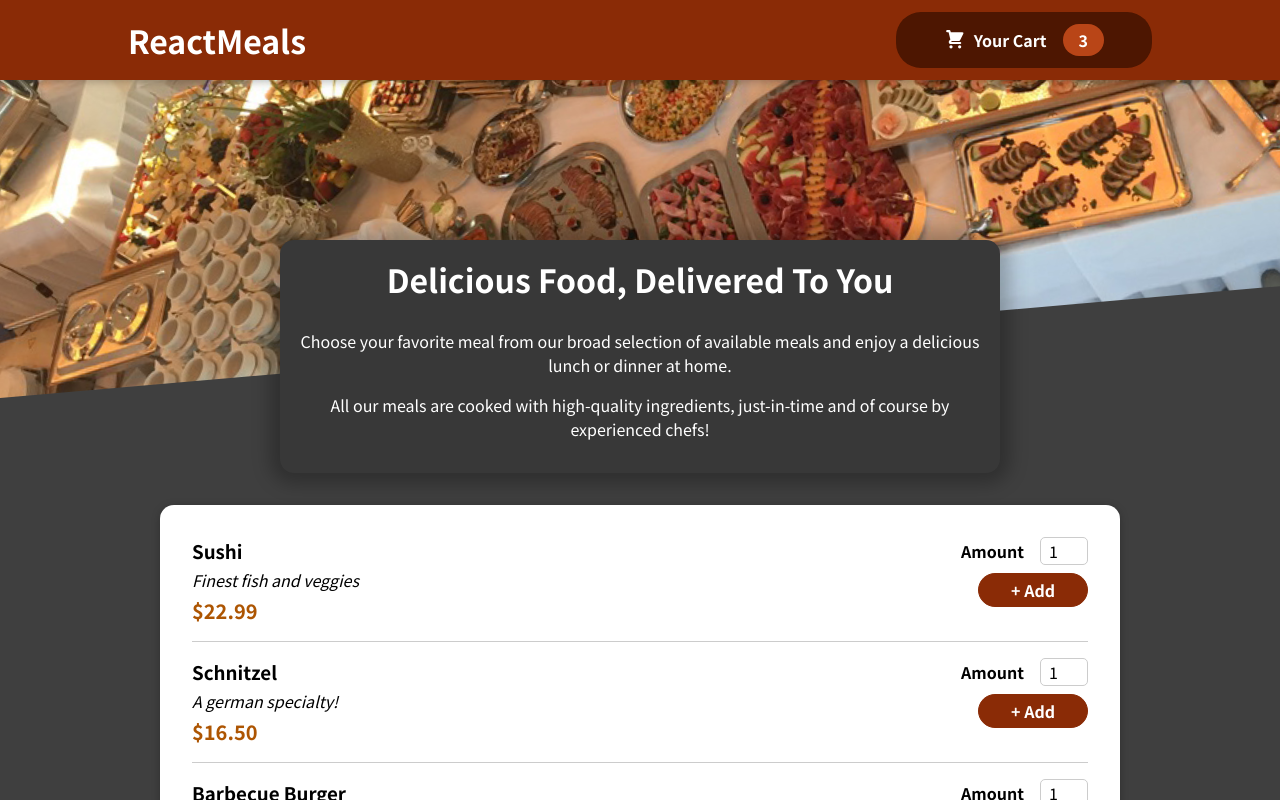
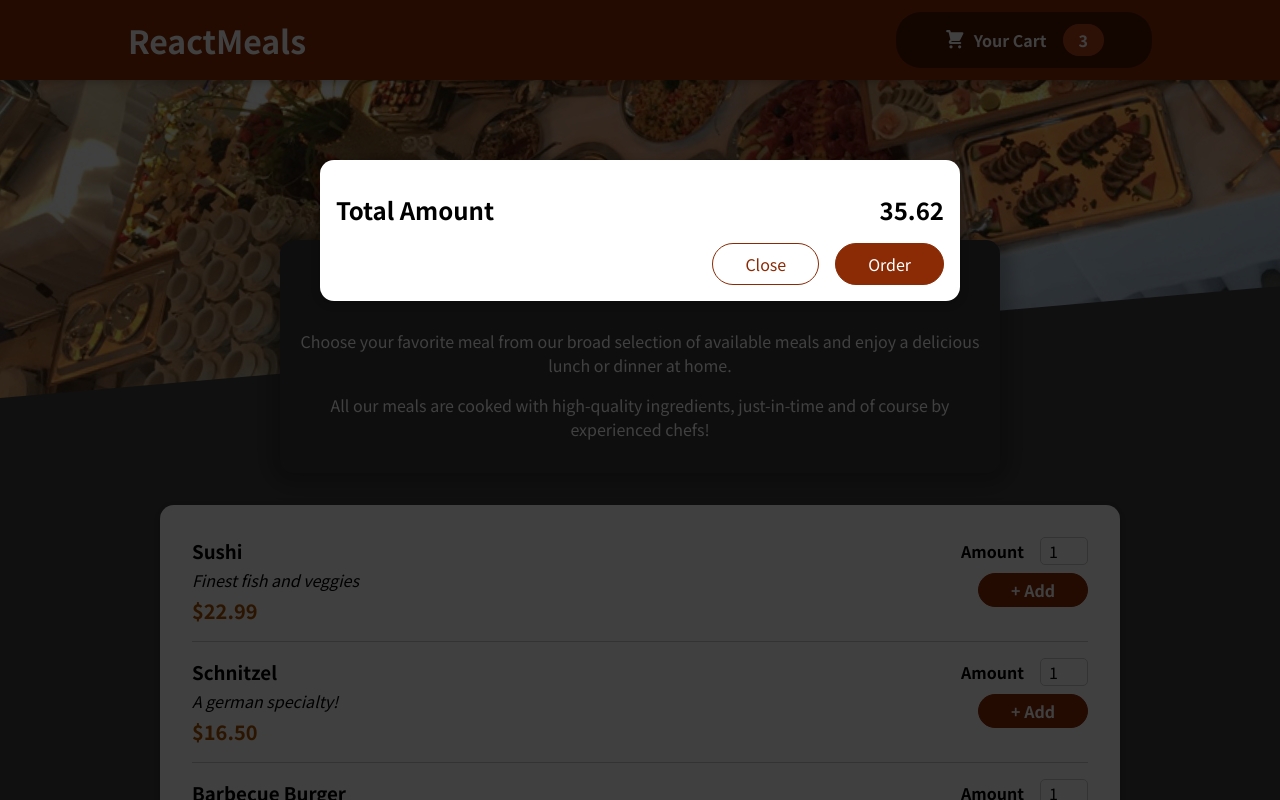
Before and after one commit to Rorywork/meals-app, a React (Create React App) app: page / in a window 1280 px wide. Shown: the top 800 px of the page. Built offline with nearby package versions, Linux system fonts and the light colour scheme.

Commit message:
feat: add modal component and usePortal to place top of dom

```diff
--- a/public/index.html
+++ b/public/index.html
@@ -28,6 +28,7 @@
   </head>
   <body>
     <noscript>You need to enable JavaScript to run this app.</noscript>
+    <div id="overlays"></div>
     <div id="root"></div>
     <!--
       This HTML file is a template.
--- a/src/App.js
+++ b/src/App.js
@@ -2,10 +2,12 @@ import { Fragment } from "react";
 
 import Header from './components/Layout/Header';
 import Meals from './components/Meals/Meals';
+import Cart from './components/Cart/Cart';
 
 function App() {
   return (
     <Fragment>
+      <Cart />
       <Header />
       <main>
         <Meals />
--- a/src/components/Cart/Cart.js
+++ b/src/components/Cart/Cart.js
@@ -1,16 +1,17 @@
+import Modal from '../UI/Modal';
 import classes from "./Cart.module.css";
 
 const Cart = (props) => {
   const cartItems = (
     <ul className={classes['card-items']}>
-      {[{ id: "c1", name: Sushi, amount: 2, price: 12.99 }].map((item) => {
+      {[{ id: "c1", name: 'Sushi', amount: 2, price: 12.99 }].map((item) => {
         <li>{item.name}</li>;
       })}
     </ul>
   );
 
   return (
-    <div>
+    <Modal>
       {cartItems}
       <div className={classes.total}>
           <span>Total Amount</span>
@@ -20,7 +21,7 @@ const Cart = (props) => {
           <button className={classes['button--alt']}>Close</button>
           <button className={classes.button}>Order</button>
       </div>
-    </div>
+    </Modal>
   );
 };
 
--- /dev/null
+++ b/src/components/UI/Modal.js
@@ -0,0 +1,29 @@
+import { Fragment } from "react";
+import ReactDOM from "react-dom";
+
+import classes from "./Modal.module.css";
+
+const Backdrop = (props) => {
+  return <div className={classes.backdrop} />;
+};
+
+const ModalOverlay = (props) => {
+  return (
+    <div className={classes.modal}>
+      <div className={classes.content}>{props.children}</div>
+    </div>
+  );
+};
+
+const portalElement = document.getElementById('overlays');
+
+const Modal = (props) => {
+  return (
+    <Fragment>
+      {ReactDOM.createPortal(<Backdrop />, portalElement)}
+      {ReactDOM.createPortal(<ModalOverlay>{props.children}</ModalOverlay>, portalElement)}
+    </Fragment>
+  );
+};
+
+export default Modal;
--- /dev/null
+++ b/src/components/UI/Modal.module.css
@@ -0,0 +1,40 @@
+.backdrop {
+    position: fixed;
+    top: 0;
+    left: 0;
+    width: 100%;
+    height: 100vh;
+    z-index: 20;
+    background-color: rgba(0, 0, 0, 0.75);
+  }
+
+  .modal {
+    position: fixed;
+    top: 20vh;
+    left: 5%;
+    width: 90%;
+    background-color: white;
+    padding: 1rem;
+    border-radius: 14px;
+    box-shadow: 0 2px 8px rgba(0, 0, 0, 0.25);
+    z-index: 30;
+    animation: slide-down 300ms ease-out forwards;
+  }
+
+  @media (min-width: 768px) {
+    .modal {
+      width: 40rem;
+      left: calc(50% - 20rem);
+    }
+  }
+
+  @keyframes slide-down {
+    from {
+      opacity: 0;
+      transform: translateY(-3rem);
+    }
+    to {
+      opacity: 1;
+      transform: translateY(0);
+    }
+  }
```
Also changed, not shown: src/components/Cart/Cart.module.css (renamed from src/components/Cart/Card.module.css).
